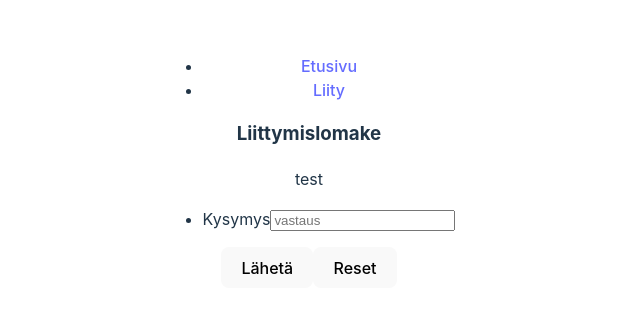
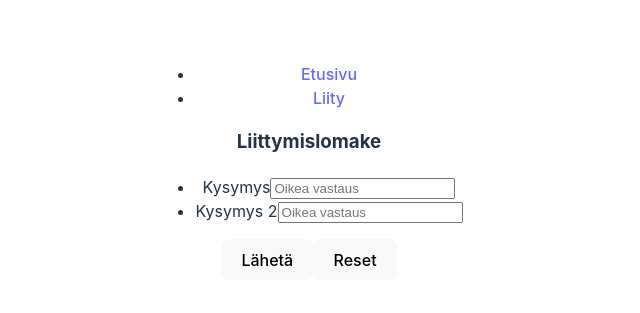
Before and after one commit to vuorisumu/GGJ-aamunsarastus, a React (Vite) app: page /liity in a window 1280 px wide. Shown: the part 237-550 px from the top of the page, without its empty margins (331-971 px from the left). Built offline with nearby package versions, Linux system fonts and the light colour scheme.

Commit message:
feat: use json for questions

```diff
--- a/src/components/JoinForm.jsx
+++ b/src/components/JoinForm.jsx
@@ -3,7 +3,7 @@ import { useTranslation } from "react-i18next";
 
 function JoinForm() {
   const { t } = useTranslation();
-  const tr = t("key", { returnObjects: true });
+  const tr = t("join-us", { returnObjects: true });
 
   useEffect(() => {
     console.log(tr);
@@ -11,15 +11,19 @@ function JoinForm() {
 
   return (
     <div>
-      <h3>Liittymislomake</h3>
-      <p>{tr.test ? tr.test : "ei toimi"}</p>
+      <h3>{tr.title}</h3>
 
-      <ul>
-        <li>
-          <label>Kysymys</label>
-          <input type="text" placeholder="vastaus" />
-        </li>
-      </ul>
+      {tr.questions && (
+        <ul>
+          {tr.questions.map((q, i) => (
+            <li key={`q${i}`}>
+              <label>{q.q}</label>
+              <input type="text" placeholder={q.a} />
+            </li>
+          ))}
+        </ul>
+      )}
+
       <button onClick={() => console.log("click")}>Lähetä</button>
       <button onClick={() => console.log("click")}>Reset</button>
     </div>
--- a/src/locales/fi.json
+++ b/src/locales/fi.json
@@ -1,5 +1,18 @@
 {
-  "key": {
-    "test": "test"
+  "join-us": {
+    "title": "Liittymislomake",
+    "description": "Täytä lomake ja liity meihin!",
+    "questions": [
+      {
+        "q": "Kysymys",
+        "a": "Oikea vastaus"
+      },
+      {
+        "q": "Kysymys 2",
+        "a": "Oikea vastaus"
+      }
+    ],
+    "send": "Lähetä",
+    "reset": "Tyhjennä"
   }
 }
```
